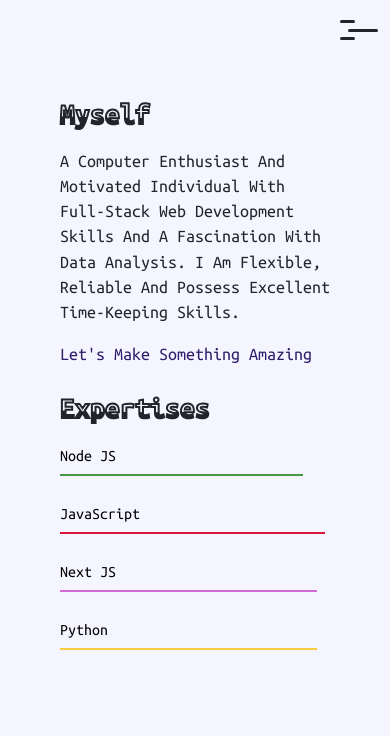
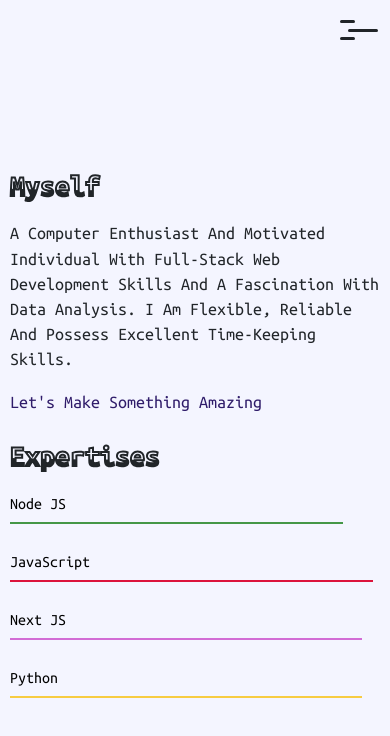
Before and after one commit to Bunningss/portfolio_, a React (Create React App) app: page /about in a window 390 px wide. Shown: the top 736 px of the page. Built offline with nearby package versions, Linux system fonts and the light colour scheme.

Commit message:
responsive issue

```diff
--- a/src/Components/Container/Container.scss
+++ b/src/Components/Container/Container.scss
@@ -16,3 +16,9 @@
     max-width: 1440px;
   }
 }
+
+@include phablet {
+  .container {
+    padding: 120px 10px 0 10px;
+  }
+}
--- a/src/Components/TimelineItem/TimelineItem.jsx
+++ b/src/Components/TimelineItem/TimelineItem.jsx
@@ -4,7 +4,7 @@ const TimelineItem = ({ project }) => {
   return (
     <div className="timelineItem">
       <div>
-        <p className="timelineDate">17 Aug 2024</p>
+        <p className="timelineDate">17 Jul 2023</p>
       </div>
       <div className="timelineBar">
         <div className="timelineCircle"></div>
```
Also changed, not shown: src/global.scss (+0 -11 lines).
